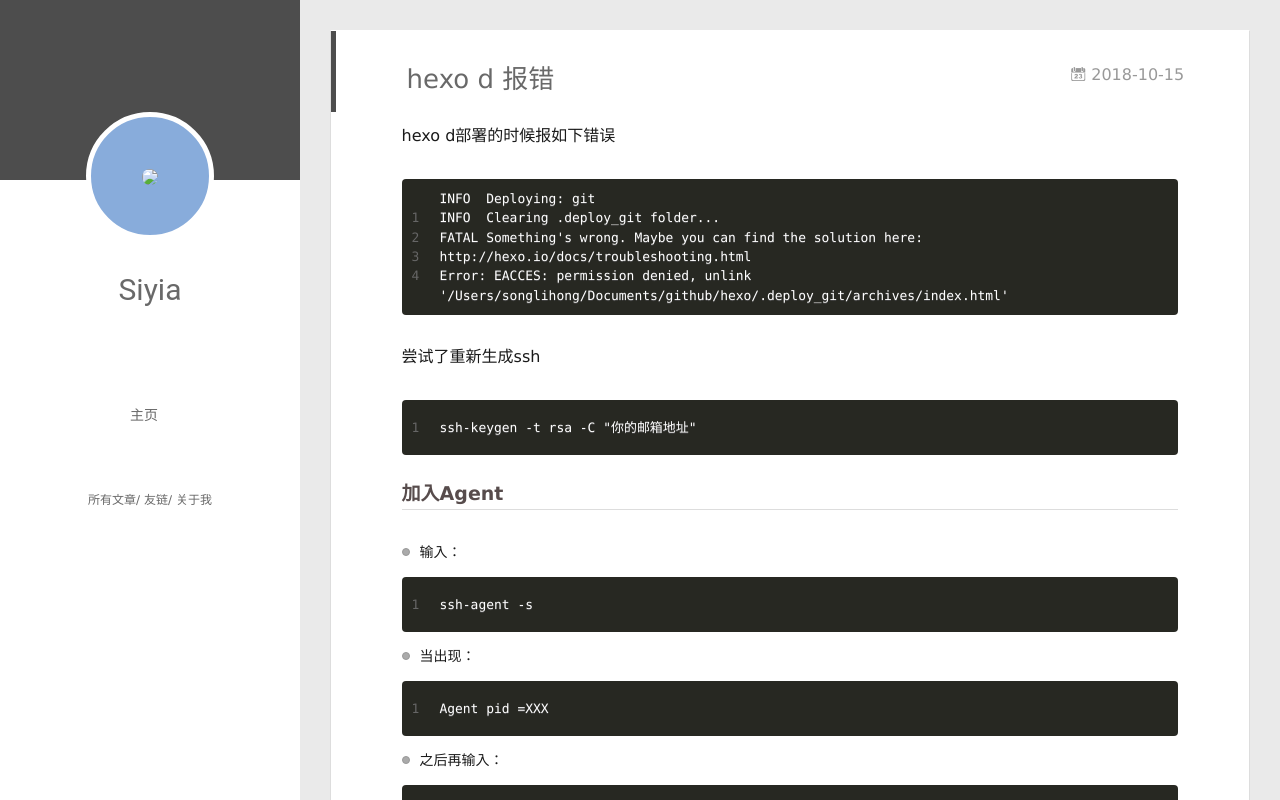
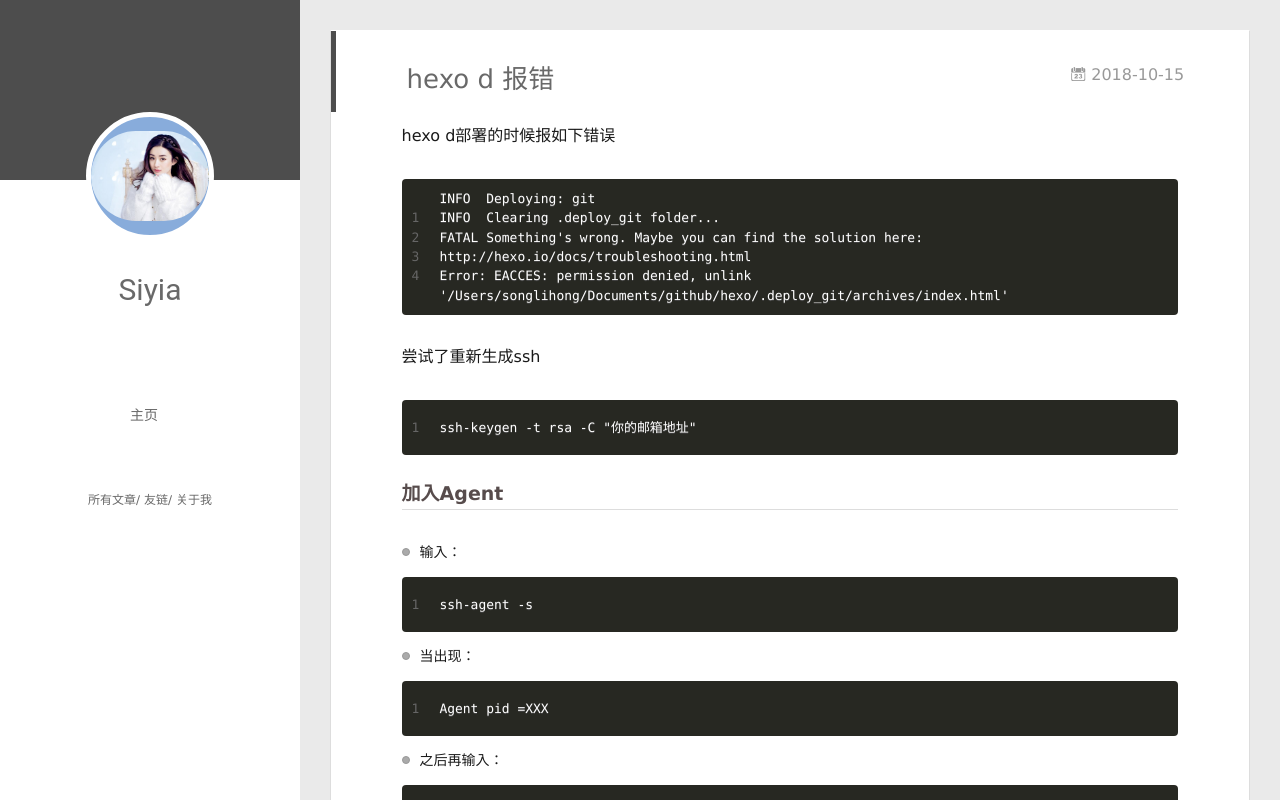
Before and after one commit to siyia/siyia.github.io, a plain HTML site: page index.html in a window 1280 px wide. Drawn offline with Linux system fonts and the light colour scheme; no server answers.

Commit message:
Site updated: 2018-10-15 18:25:08

```diff
--- a/index.html
+++ b/index.html
@@ -43,7 +43,7 @@
 <div class="intrude-less">
 	<header id="header" class="inner">
 		<a href="/" class="profilepic">
-			<img src="/assets/img/ly.jpg" class="js-avatar">
+			<img src="img/ly.jpg" class="js-avatar">
 		</a>
 		<hgroup>
 		  <h1 class="header-author"><a href="/">Siyia</a></h1>
@@ -91,7 +91,7 @@
 	<div class="intrude-less">
 		<header id="header" class="inner">
 			<div class="profilepic">
-				<img src="/assets/img/ly.jpg" class="js-avatar">
+				<img src="img/ly.jpg" class="js-avatar">
 			</div>
 			<hgroup>
 			  <h1 class="header-author js-header-author">Siyia</h1>
```
Also changed, not shown: 2018/10/15/hello-world/index.html (+2 -2 lines), 2018/10/15/hexo-d-报错/index.html (+2 -2 lines), archives/2018/10/index.html (+2 -2 lines), archives/2018/index.html (+2 -2 lines), archives/index.html (+2 -2 lines), img/ly.jpg (added).
